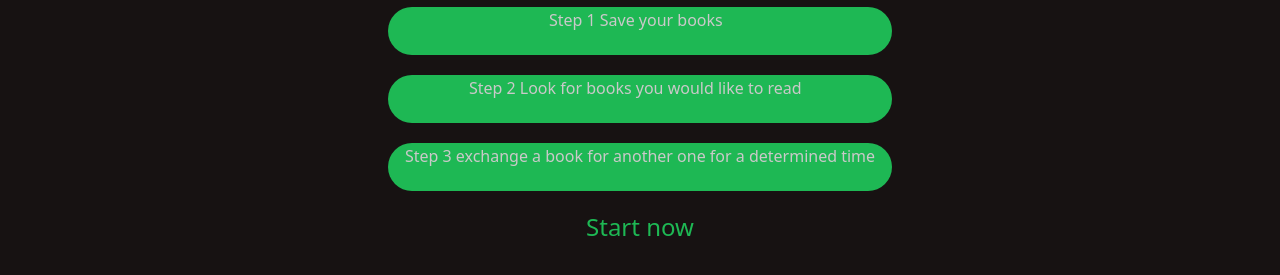
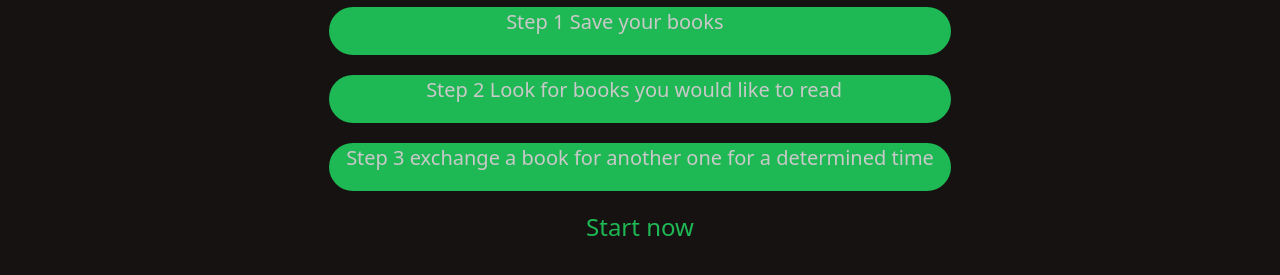
Before and after one commit to Artichaut-Corp/ReadCycle-Front, an Astro site in the folder orbital-orbit/: page / in a window 1280 px wide. Shown: the part 185-460 px from the top of the page. Built offline with nearby package versions, Linux system fonts and the light colour scheme; Astro itself is replaced by a stand-in of ours.

Commit message:
more spacing

```diff
--- a/orbital-orbit/src/components/books.svelte
+++ b/orbital-orbit/src/components/books.svelte
@@ -1,5 +1,4 @@
 <script>
-
 import BookItem from "./book-item.svelte";
 
     const books = [
@@ -13,7 +12,7 @@
         }
 
     ]
-
+    console.log("IHFYOUIFUYOYICVIPUY 1");
 </script>
 <ul>
     {#each books as book}
--- a/orbital-orbit/src/pages/index.astro
+++ b/orbital-orbit/src/pages/index.astro
@@ -7,9 +7,9 @@
 
 	<h1 class = "text-6xl">Welcome to your online library</h1>
 <div class="flow-root">
-<h1 class="input bordered bg-primary my-5 mx-5 indent-36" >Step 1 Save your books</h1>
-<h1 class="input bordered bg-primary mb-5 mx-5 indent-16" >Step 2 Look for books you would like to read</h1>
-<h1 class="input bordered bg-primary mb-5 mx-5" >Step 3 exchange a book for another one for a determined time</h1>
+<h1 class="text-xl input bordered bg-primary my-5 mx-5 indent-40" >Step 1 Save your books</h1>
+<h1 class="text-xl input bordered bg-primary mb-5 mx-5 indent-20" >Step 2 Look for books you would like to read</h1>
+<h1 class="text-xl input bordered bg-primary mb-5 mx-5" >Step 3 exchange a book for another one for a determined time</h1>
 </div>
 
 <a href="/books" class = " text-2xl link-primary">Start now	</a>
```
